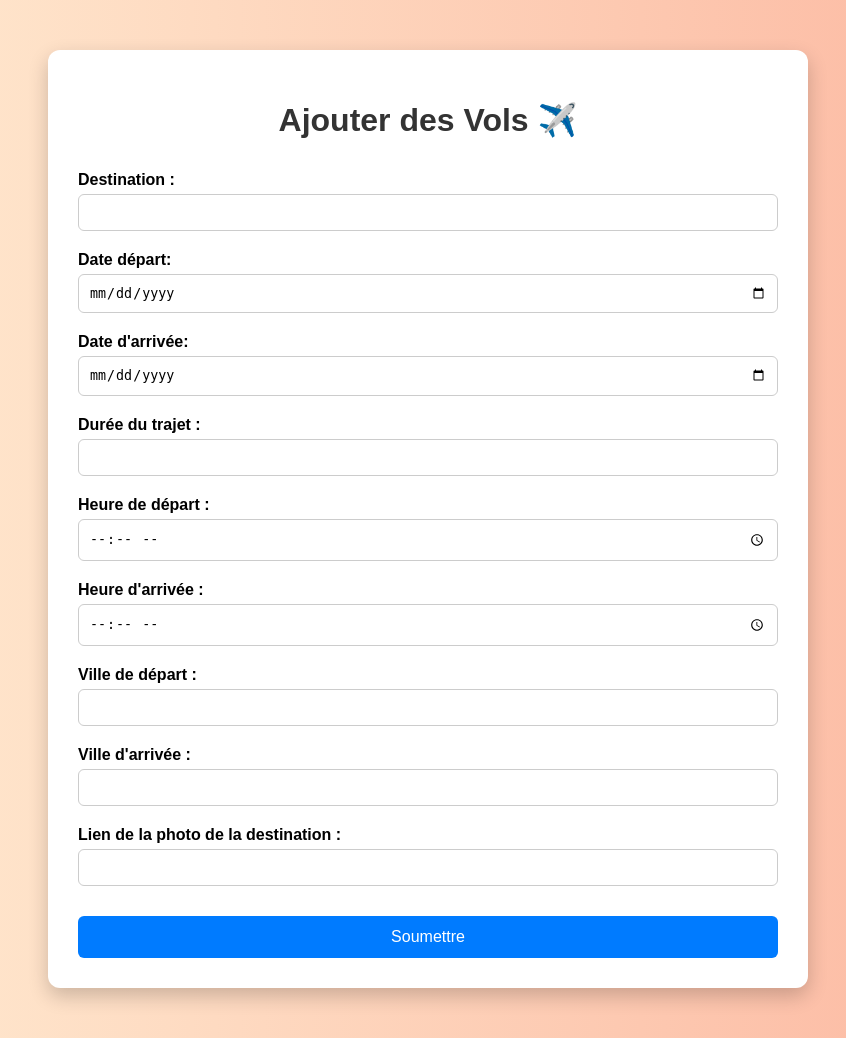
After one commit to jonathanb955/Projet-Vol, a PHP site: page /vue/ajoutVols.php in a window 1280 px wide. The commit adds this page. Shown: the whole page, without its empty margins (212-1058 px from the left). Run offline with PHP 8.4, Linux system fonts and the light colour scheme.

Commit message:
Gestion de l'ajout de vol

```diff
--- /dev/null
+++ b/assets/css/ajoutVols.css
@@ -0,0 +1,59 @@
+body {
+    font-family: 'Arial', sans-serif;
+    background: linear-gradient(to right, #ffecd2, #fcb69f);
+    margin: 0;
+    padding: 0;
+}
+
+.form-container {
+    background: white;
+    max-width: 700px;
+    margin: 50px auto;
+    padding: 30px;
+    border-radius: 12px;
+    box-shadow: 0px 8px 20px rgba(0, 0, 0, 0.2);
+}
+
+h1 {
+    text-align: center;
+    color: #333;
+}
+
+form {
+    display: flex;
+    flex-direction: column;
+}
+
+label {
+    margin-top: 10px;
+    font-weight: bold;
+}
+
+input {
+    padding: 10px;
+    margin-top: 5px;
+    margin-bottom: 10px;
+    border: 1px solid #ccc;
+    border-radius: 6px;
+}
+
+button {
+    margin-top: 20px;
+    padding: 12px;
+    background-color: #007BFF;
+    color: white;
+    border: none;
+    border-radius: 6px;
+    cursor: pointer;
+    font-size: 16px;
+    transition: background 0.3s;
+}
+
+button:hover {
+    background-color: #0056b3;
+}
+
+hr {
+    margin-top: 20px;
+    margin-bottom: 20px;
+}
--- a/src/bdd/Bdd.php
+++ b/src/bdd/Bdd.php
@@ -1,5 +1,7 @@
 <?php
 
+namespace bdd;
+use \PDO;
 
 class Bdd
 {
--- /dev/null
+++ b/vue/ajoutVols.php
@@ -0,0 +1,75 @@
+<?php
+$today = date("Y-m-d");
+
+?>
+<?php
+
+
+if (isset($_GET['error'])) {
+    if ($_GET['error'] == 'champs_vides') {
+        echo '<p style="color: red;">Veuillez remplir tous les champs.</p>';
+    } elseif ($_GET['error'] == 'erreur_bdd') {
+        echo '<p style="color: red;">Erreur lors de l\'insertion en base de données.</p>';
+    } else {
+        echo '<p style="color: red;">Une erreur est survenue.</p>';
+    }
+}
+
+
+if (isset($_GET['success']) && $_GET['success'] == 1) {
+    echo '<p style="color: green;">Vol ajouté avec succès !</p>';
+}
+
+
+?>
+
+<!DOCTYPE html>
+<html lang="fr">
+<head>
+    <meta charset="UTF-8">
+    <title>Ajouter plusieurs vols</title>
+    <link rel="stylesheet" href="../assets/css/ajoutVols.css">
+</head>
+<body>
+
+<div class="form-container">
+    <h1>Ajouter des Vols ✈️</h1>
+
+
+    <form action="../src/traitement/AjoutVols.php" method="POST">
+
+
+
+        <label>Destination :</label>
+        <input type="text" name="destination"  required>
+
+        <label>Date départ:</label>
+        <input type="date" name="date_depart"  min="<?php echo $today; ?>" required>
+
+        <label>Date d'arrivée:</label>
+        <input type="date" name="date_arrivee"  min="<?php echo $today; ?>" required>
+
+        <label>Durée du trajet :</label>
+        <input type="text" name="duree_trajet"  required>
+
+        <label>Heure de départ :</label>
+        <input type="time" name="heure_depart"  required>
+
+        <label>Heure d'arrivée :</label>
+        <input type="time" name="heure_arrivee"  required>
+
+        <label>Ville de départ :</label>
+        <input type="text" name="ville_depart"  required>
+
+        <label>Ville d'arrivée :</label>
+        <input type="text" name="ville_arrivee"  required>
+
+        <label for="photo">Lien de la photo de la destination :</label>
+        <input type="text" name="photo" id="photo"  required>
+
+        <button type="submit">Soumettre</button>
+    </form>
+</div>
+
+</body>
+</html>
--- a/vue/suggestionsVoyages.php
+++ /dev/null
@@ -1 +0,0 @@
-<?php
```
Also changed, not shown: assets/css/catalogue.css (added, +54 -0 lines), index.php (+5 -5 lines), src/modele/Vols.php (+88 -0 lines), src/repository/VolsRepository.php (+18 -60 lines), src/traitement/AjoutVols.php (+50 -3 lines), vue/catalogue.php (added, +42 -0 lines), vue/pageConnexionReussite.html (deleted, +0 -15 lines).
